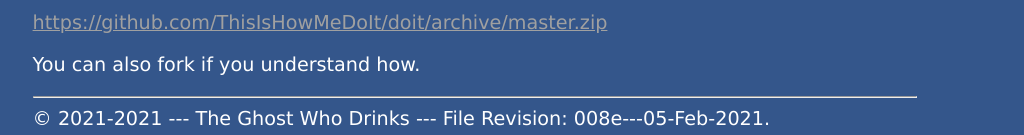
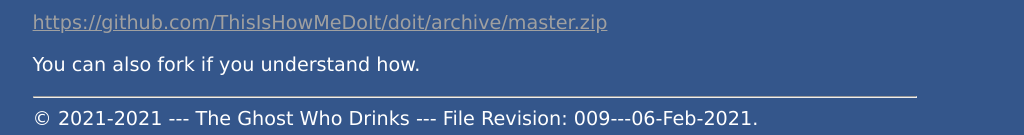
Before and after one commit to elfraera/doit, a Jekyll site: the page built from 001.md, in a window 1280 px wide and 900 px high, scrolled down 2855 px. Shown: the part 762-897 px from the top of the window, without its empty margins (165-1189 px from the left). Built offline with Jekyll 4.4.1, drawn with Linux system fonts in a browser that asks for light colours.

Commit message:
typechange: ../../README.md modified:   ../../_config.yml typechange: README.md modified:   _config.yml

```diff
--- a/_config.yml
+++ b/_config.yml
@@ -1,5 +1,5 @@
 title:       "This Is How Me Do It!"
-version:     "008e---05-Feb-2021"
+version:     "009---06-Feb-2021"
 copyright:   "2021-2021"
 description: >-
   Describe1.
--- a/assets/root/_config.yml
+++ b/assets/root/_config.yml
@@ -1,5 +1,5 @@
 title:       "This Is How Me Do It!"
-version:     "008f---05-Feb-2021"
+version:     "009---06-Feb-2021"
 copyright:   "2021-2021"
 description: >-
   Describe1.
```
Also changed, not shown: assets/root/README.md (+1 -19 lines), README.md.
